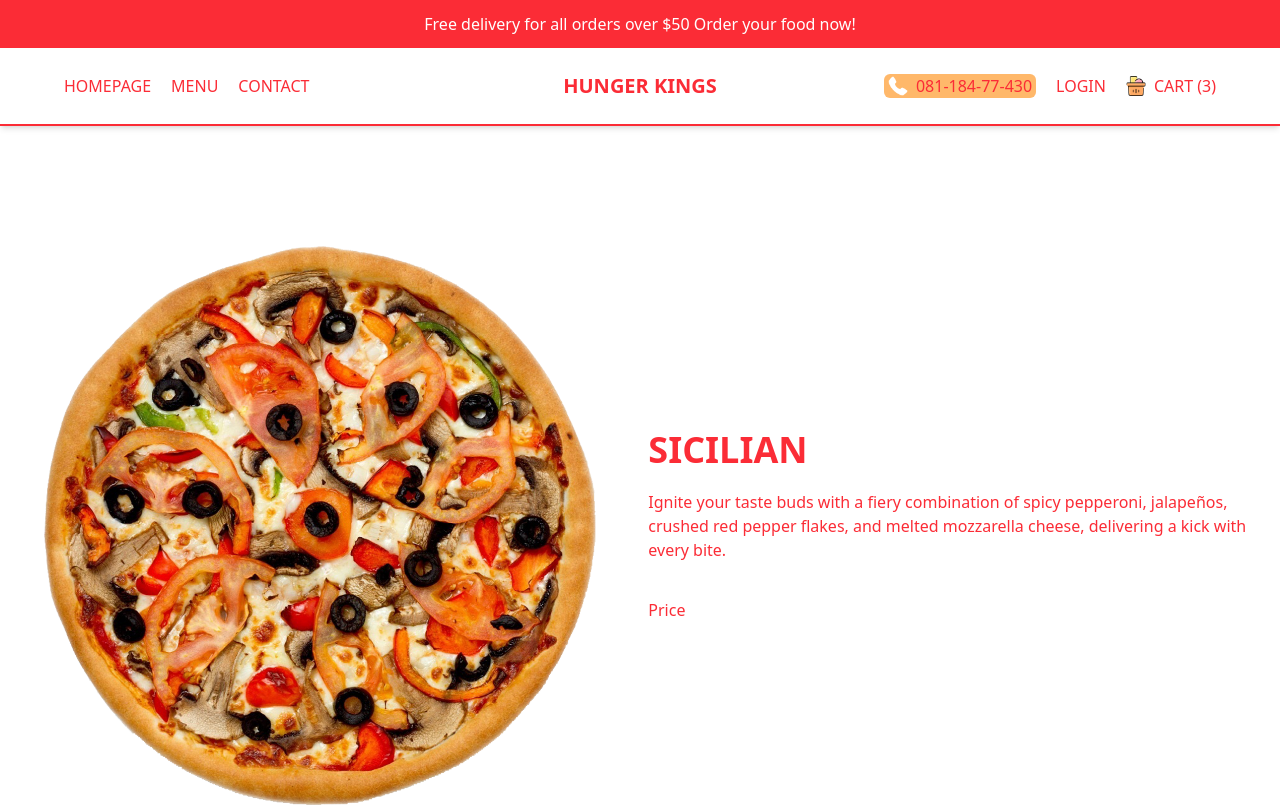
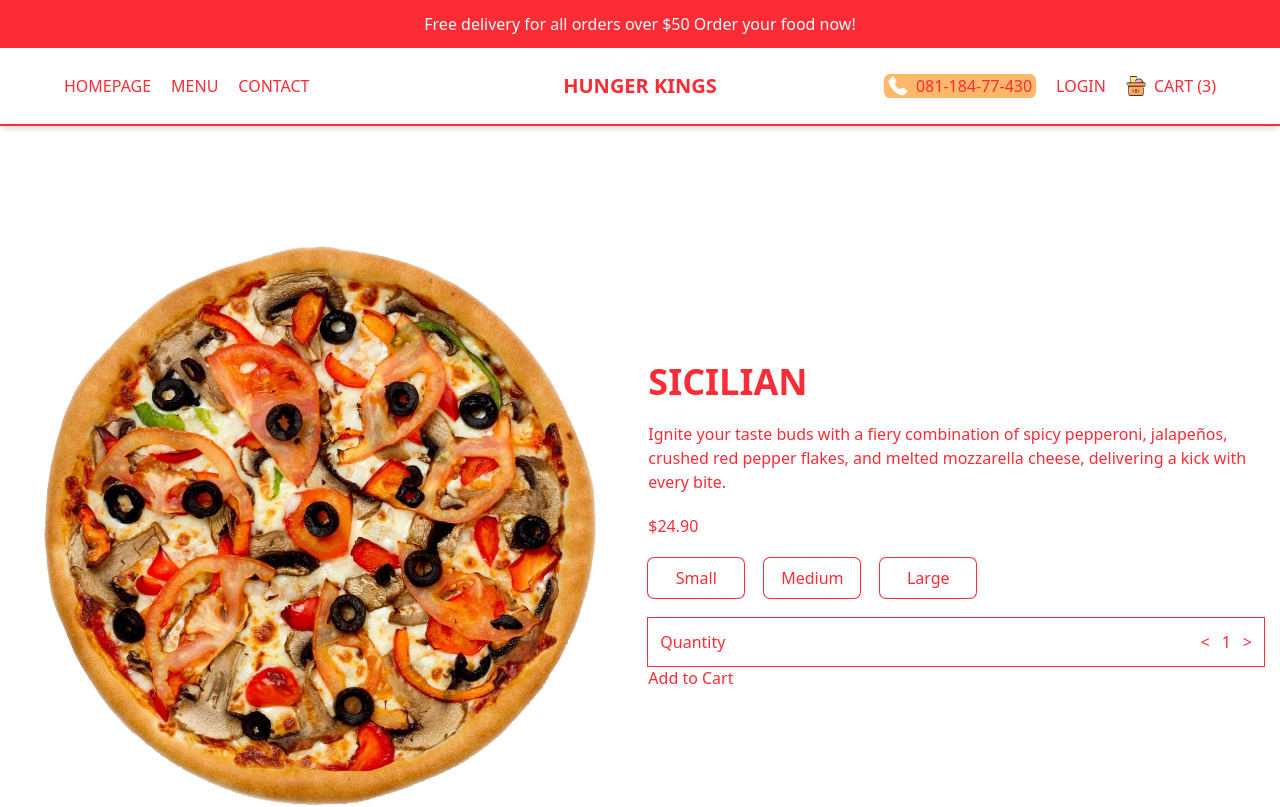
Before and after one commit to jehovah-son/Hunger-King, a Next.js app: page /product/1 in a window 1280 px wide. Shown: the top 807 px of the page. Built offline with nearby package versions, Linux system fonts and the light colour scheme.

Commit message:
`Refactor SingleProductPage and Price component: update layout and styles`

```diff
--- a/src/app/product/[id]/page.tsx
+++ b/src/app/product/[id]/page.tsx
@@ -18,11 +18,11 @@ export default function SingleProductPage() {
         />
       </div>
       {/* product details area */}
-      <div className="flex flex-col gap-5  text-red-500">
+      <div className="flex flex-col gap-5 text-red-500">
         <h1 className="md:text-4xl text-3xl font-bold uppercase ">
           {singleProduct.title}
         </h1>
-        <p className="mb-4">{singleProduct.desc}</p>
+        <p className="">{singleProduct.desc}</p>
         <Price price={singleProduct.price} options={singleProduct.options} />
       </div>
     </div>
--- a/src/component/Price.tsx
+++ b/src/component/Price.tsx
@@ -1,10 +1,42 @@
-import React from "react";
-
+import Button from "./Button";
 type Props = {
   price: number;
   options: { title: string; additionalPrice: number }[] | undefined;
 };
 
 export default function Price({ price, options }: Props) {
-  return <div>Price</div>;
+  return (
+    <div>
+      <h1 className="pb-5">${price.toFixed(2)}</h1>
+
+      <div className="flex gap-5 pb-5">
+        {options?.map((option, index) => (
+          <button
+            className="ring-1 ring-red-500  min-w-[6rem] p-2 rounded-md"
+            key={index}
+          >
+            {option.title}
+          </button>
+        ))}
+      </div>
+
+      <div>
+        <div className="w-full ring-1 ring-red-500 flex justify-between p-3">
+          {/* Quantity text */}
+          <div>
+            {" "}
+            <h1>Quantity</h1>
+          </div>
+          {/* Quantity */}
+          <div className="flex justify-center gap-3">
+            <button>{"<"}</button>
+            <span>1</span>
+            <button>{">"}</button>
+          </div>
+        </div>
+        {/* button */}
+        <button>Add to Cart</button>
+      </div>
+    </div>
+  );
 }
```
